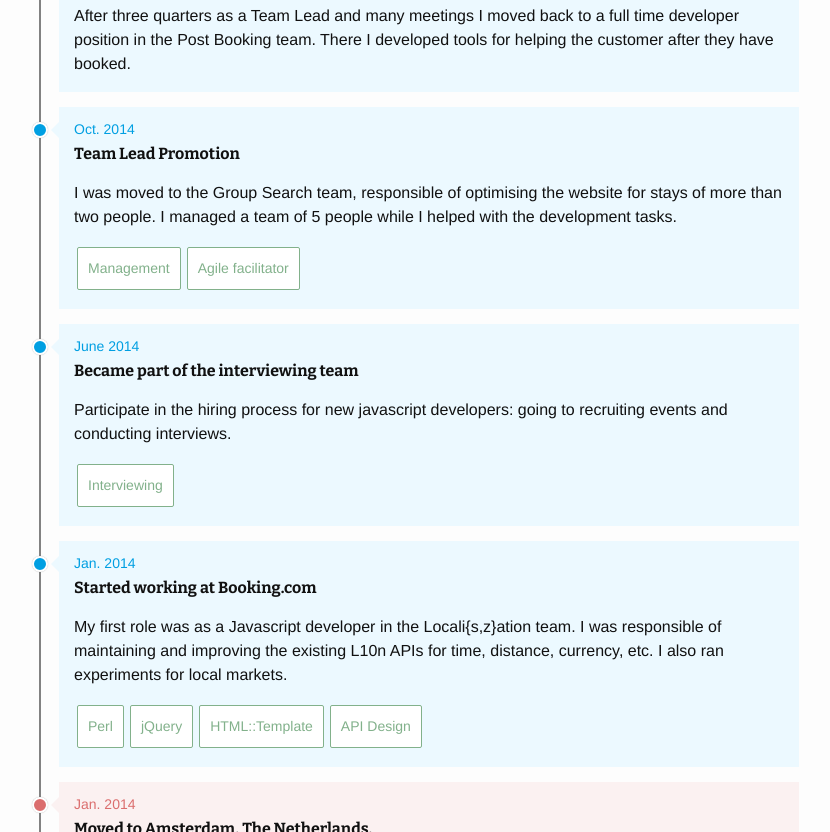
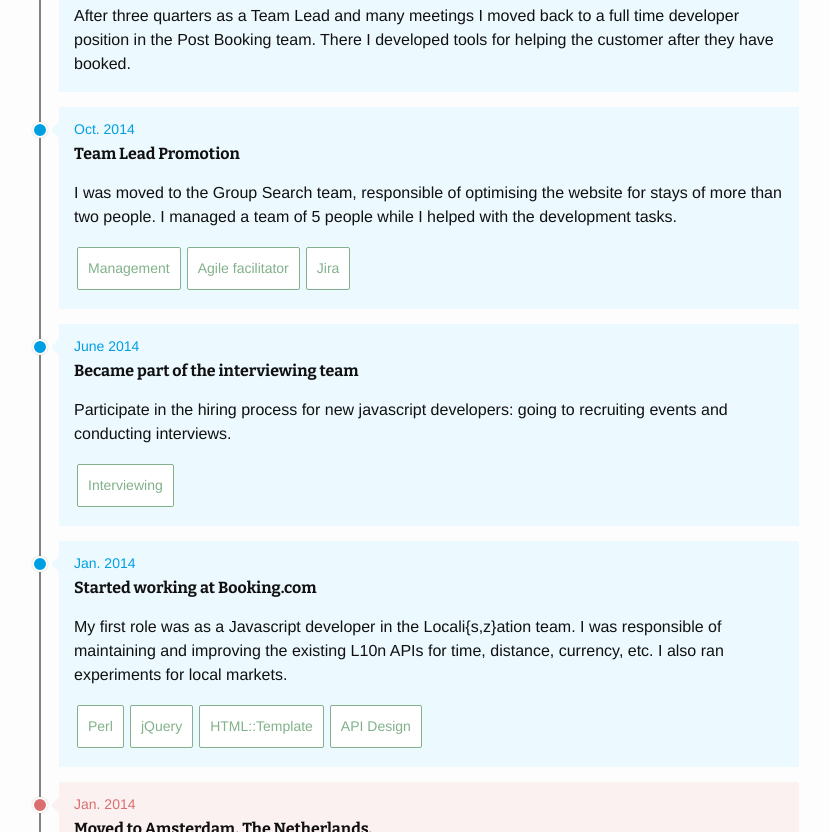
Before and after one commit to afgomez/afgomez.github.io, a Jekyll site: the page built from index.html, in a window 1280 px wide and 900 px high, scrolled down 1203 px, cut to the strip 0-832 px from the top of the window. Shown: the whole strip, without its empty margins (226-1056 px from the left). Built offline with Jekyll 4.4.1, drawn with Linux system fonts in a browser that asks for light colours.

Commit message:
Add super important skill

```diff
--- a/_data/timeline.yaml
+++ b/_data/timeline.yaml
@@ -40,6 +40,7 @@
   skills:
     - Management
     - Agile facilitator
+    - Jira
 
 - date: June 2014
   type: work
```
